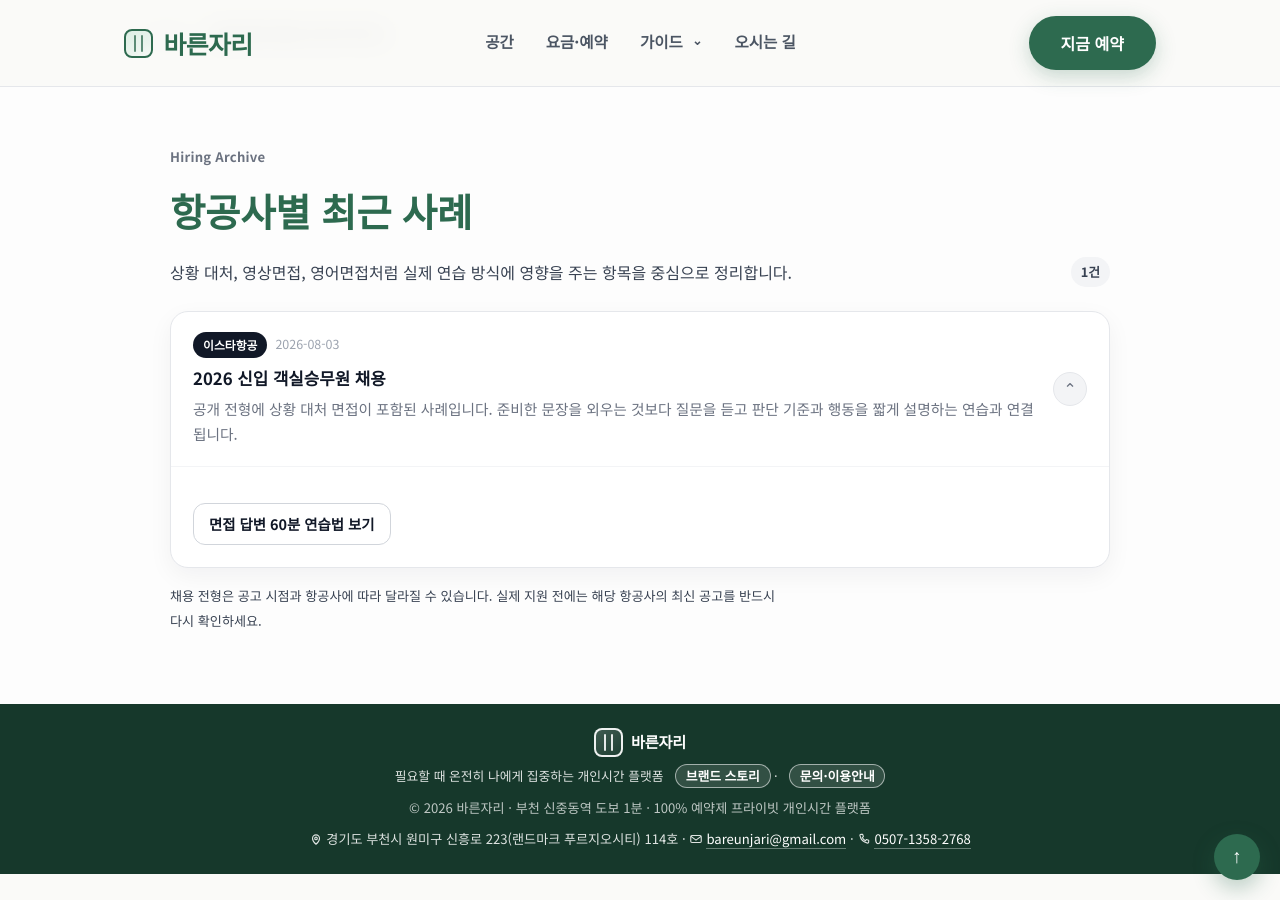
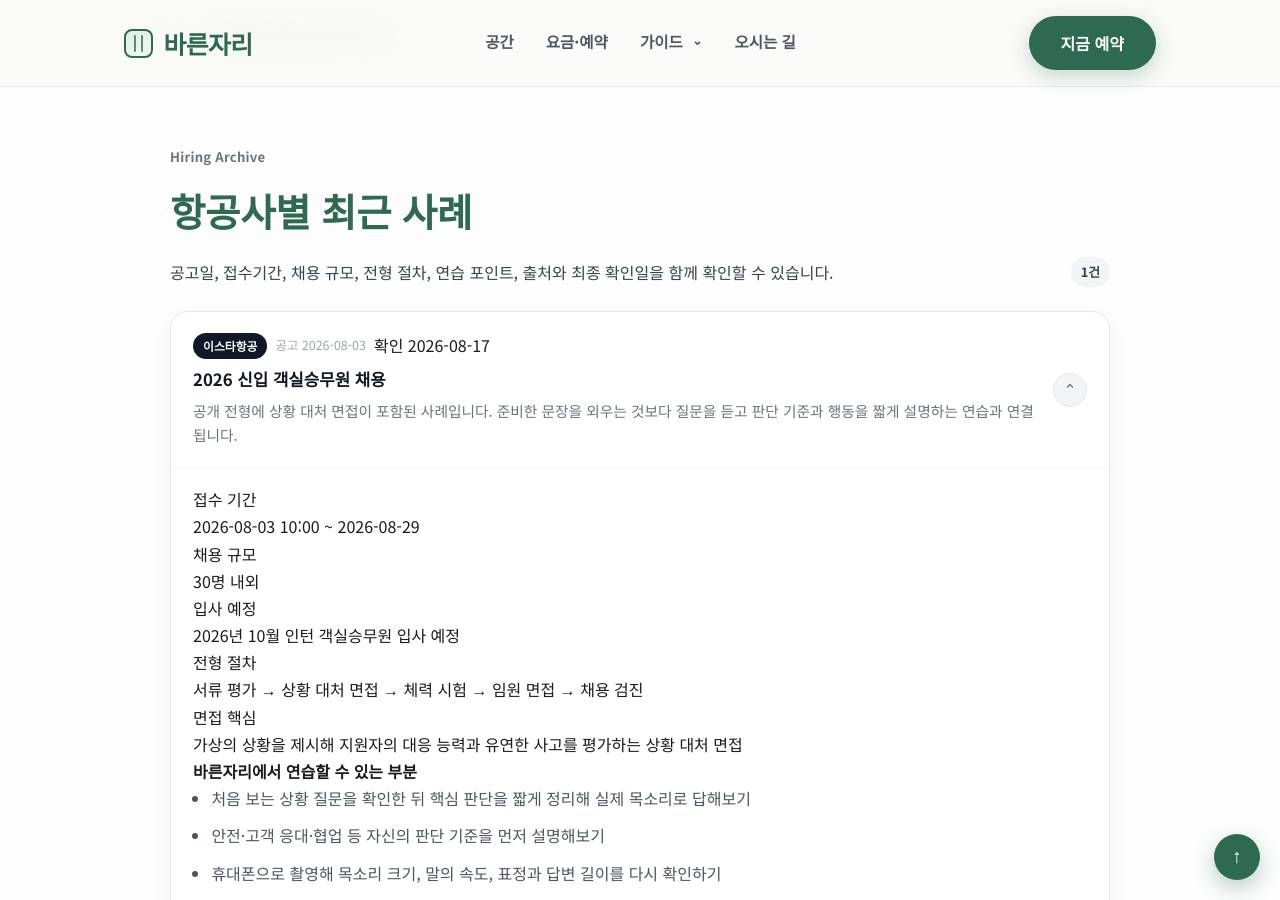
Before and after one commit to bareunspace/blog, a Jekyll site: the page built from cabin-crew-hiring-cases.html, in a window 1280 px wide and 900 px high, scrolled down 593 px. Built offline with Jekyll 4.4.1, drawn with Linux system fonts in a browser that asks for light colours; some of the changed text lies outside the part shown.

Commit message:
전체 사례 페이지에 날짜 출처 상세정보 추가

```diff
--- a/cabin-crew-hiring-cases.html
+++ b/cabin-crew-hiring-cases.html
@@ -1,10 +1,10 @@
 ---
 layout: default
 title: 객실승무원 채용 사례 아카이브
-description: 항공사별 객실승무원 채용 전형에서 바른자리의 면접 연습과 연결되는 사례를 모아 정리합니다.
+description: 항공사별 객실승무원 채용 전형에서 바른자리의 면접 연습과 연결되는 사례를 날짜와 출처와 함께 정리합니다.
 permalink: /cabin-crew-hiring-cases/
 extra_css: /styles/case-archive.css
-extra_css_version: 20260817-1
+extra_css_version: 20260817-2
 ---
 
 <main class="about-page">
@@ -12,7 +12,7 @@
     <div class="section-inner case-archive-shell">
       <p class="section-label">Cabin Crew Hiring Cases</p>
       <h1 class="section-title">객실승무원 채용 사례 아카이브</h1>
-      <p class="section-desc">채용 공고 전체를 길게 옮기기보다, 실제 면접 준비와 연결되는 전형 변화만 짧게 모았습니다. 필요한 사례만 펼쳐서 확인하세요.</p>
+      <p class="section-desc">항공사별 채용 공고를 그대로 옮기기보다, 면접 준비와 연결되는 전형 변화와 확인 날짜, 원문 출처를 함께 축적합니다.</p>
       <div class="hero-btns case-archive-back">
         <a href="{{ '/posts/cabin-crew-interview-practice/' | relative_url }}" class="btn-primary">승무원 면접 준비 가이드로 돌아가기</a>
       </div>
@@ -29,7 +29,7 @@
         <div class="case-archive-head-copy">
           <p class="case-archive-eyebrow">Hiring Archive</p>
           <h2 class="section-title">항공사별 최근 사례</h2>
-          <p class="section-desc">상황 대처, 영상면접, 영어면접처럼 실제 연습 방식에 영향을 주는 항목을 중심으로 정리합니다.</p>
+          <p class="section-desc">공고일, 접수기간, 채용 규모, 전형 절차, 연습 포인트, 출처와 최종 확인일을 함께 확인할 수 있습니다.</p>
         </div>
         <span class="case-archive-count">{{ all_cases | size }}건</span>
       </div>
@@ -41,7 +41,8 @@
             <div class="case-archive-title">
               <div class="case-archive-meta">
                 <span class="case-archive-badge">{{ case.company }}</span>
-                <span class="case-archive-date">{{ case.date }}</span>
+                <span class="case-archive-date">공고 {{ case.date }}</span>
+                {% if case.verified_at %}<span class="case-archive-verified">확인 {{ case.verified_at }}</span>{% endif %}
               </div>
               <h3>{{ case.label }}</h3>
               <p class="case-archive-summary">{{ case.summary }}</p>
@@ -50,24 +51,31 @@
           </summary>
           <div class="case-archive-body">
             <div class="case-archive-body-inner">
-              {% if case.details %}
-              <ul>
-                {% for detail in case.details %}
-                <li>{{ detail }}</li>
-                {% endfor %}
-              </ul>
-              {% endif %}
-              {% if case.related_url %}
-              <div class="case-archive-actions">
-                <a href="{{ case.related_url | relative_url }}">{{ case.related_label | default: '관련 가이드 보기' }}</a>
+              <dl class="case-archive-facts">
+                {% if case.application_period %}<div><dt>접수 기간</dt><dd>{{ case.application_period }}</dd></div>{% endif %}
+                {% if case.hiring_size %}<div><dt>채용 규모</dt><dd>{{ case.hiring_size }}</dd></div>{% endif %}
+                {% if case.expected_join %}<div><dt>입사 예정</dt><dd>{{ case.expected_join }}</dd></div>{% endif %}
+                {% if case.process %}<div><dt>전형 절차</dt><dd>{{ case.process }}</dd></div>{% endif %}
+                {% if case.interview_focus %}<div><dt>면접 핵심</dt><dd>{{ case.interview_focus }}</dd></div>{% endif %}
+              </dl>
+
+              {% if case.practice_points %}<div class="case-archive-block"><h4>바른자리에서 연습할 수 있는 부분</h4><ul>{% for item in case.practice_points %}<li>{{ item }}</li>{% endfor %}</ul></div>{% endif %}
+              {% if case.not_for_bareunjari %}<div class="case-archive-block case-archive-block-muted"><h4>바른자리에서 다루지 않는 부분</h4><ul>{% for item in case.not_for_bareunjari %}<li>{{ item }}</li>{% endfor %}</ul></div>{% endif %}
+              {% if case.notes %}<div class="case-archive-block"><h4>추가 확인사항</h4><ul>{% for item in case.notes %}<li>{{ item }}</li>{% endfor %}</ul></div>{% endif %}
+
+              <div class="case-archive-source">
+                <span>출처</span>
+                {% if case.source_url %}<a href="{{ case.source_url }}" target="_blank" rel="noopener noreferrer">{{ case.source_name }} · {{ case.source_title }}</a>{% else %}<strong>{{ case.source_name }}</strong>{% endif %}
+                {% if case.source_published_at %}<small>게시 {{ case.source_published_at }}</small>{% endif %}
               </div>
-              {% endif %}
+
+              {% if case.related_url %}<div class="case-archive-actions"><a href="{{ case.related_url | relative_url }}">{{ case.related_label | default: '관련 가이드 보기' }}</a></div>{% endif %}
             </div>
           </div>
         </details>
         {% endfor %}
       </div>
-      <p class="case-archive-note">채용 전형은 공고 시점과 항공사에 따라 달라질 수 있습니다. 실제 지원 전에는 해당 항공사의 최신 공고를 반드시 다시 확인하세요.</p>
+      <p class="case-archive-note">채용 전형은 공고 시점과 항공사에 따라 달라질 수 있습니다. 각 사례의 출처와 최종 확인일을 함께 보고, 실제 지원 전에는 해당 항공사의 최신 공고를 반드시 다시 확인하세요.</p>
     </div>
   </section>
 </main>
```
